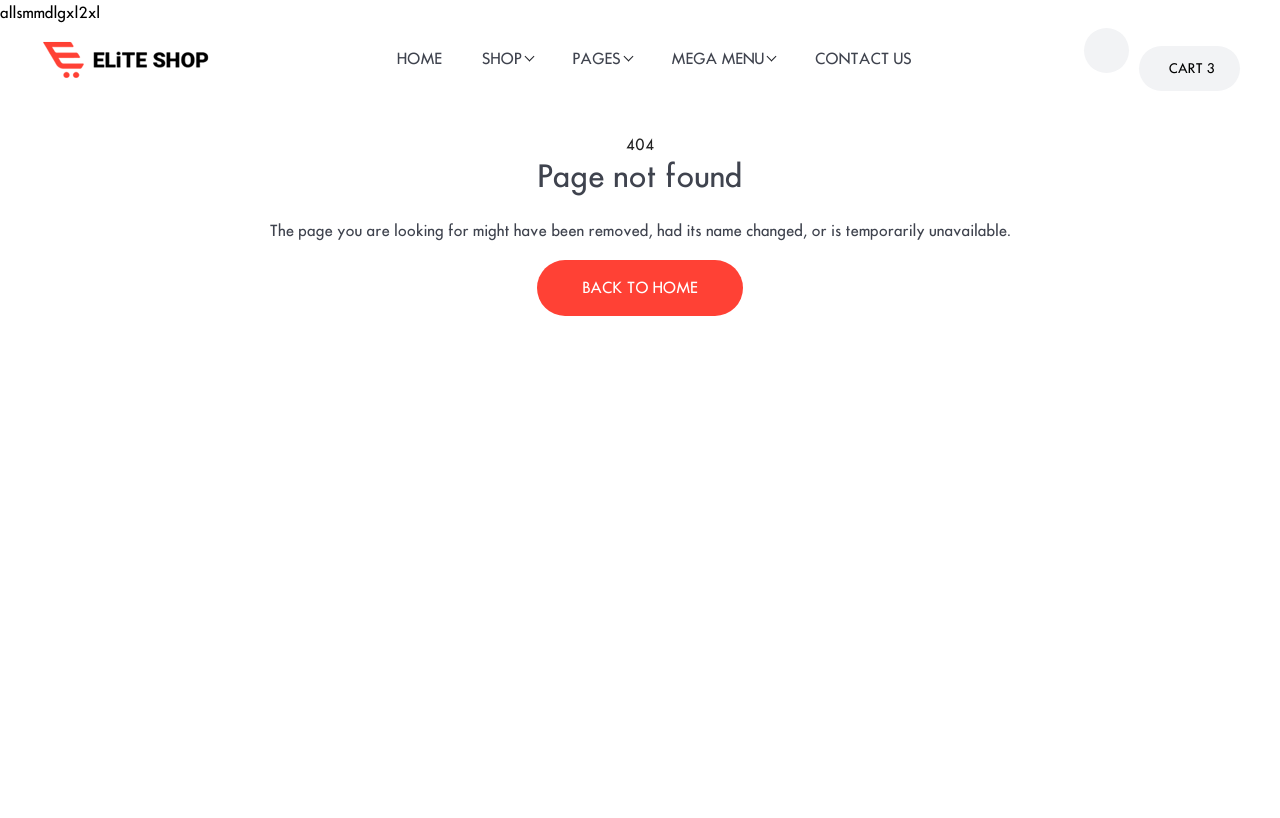
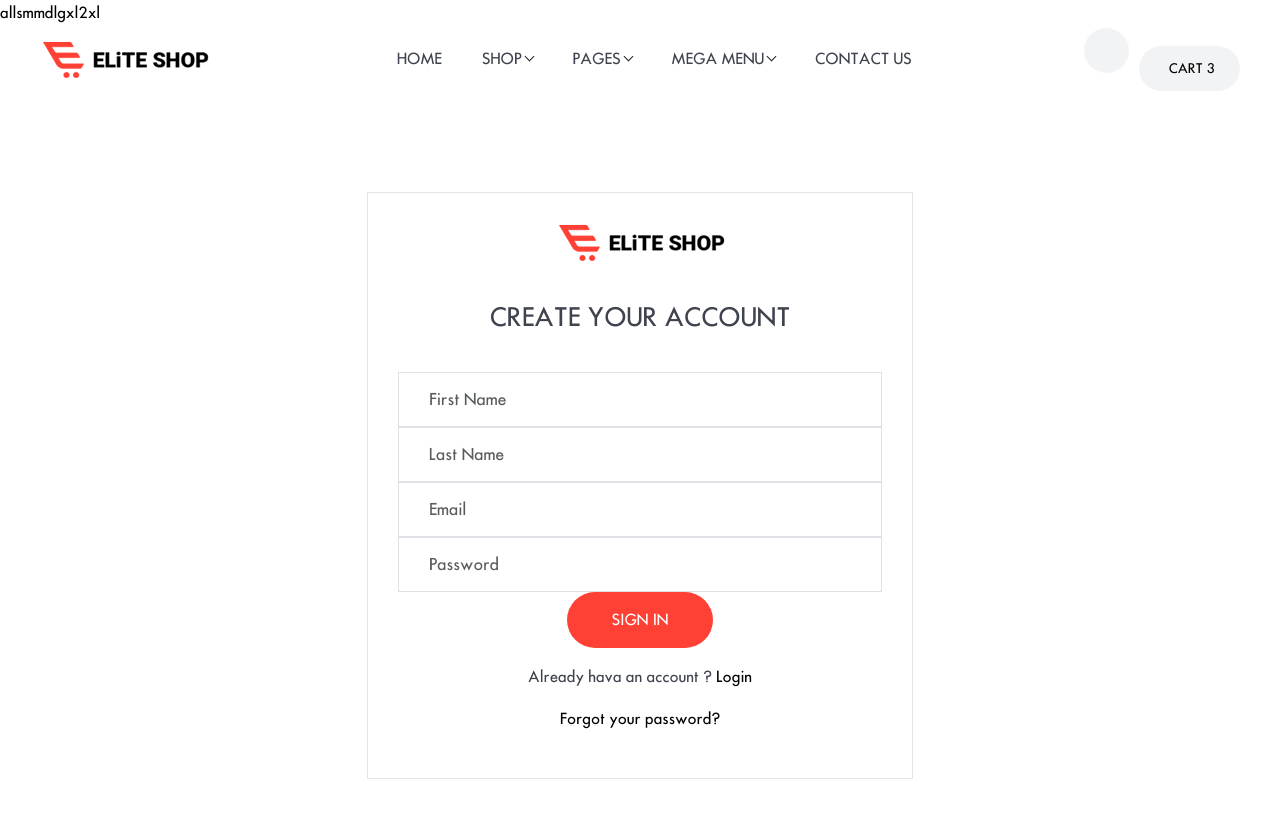
Before and after one commit to tfmukles/shopify-ecomerce, a Next.js app: page /register in a window 1280 px wide. Before the commit this address had no page. Shown: the top 818 px of the page. Built offline with nearby package versions, Linux system fonts and the light colour scheme.

Commit message:
customer add mutation added

```diff
--- a/src/app/products/page.tsx
+++ b/src/app/products/page.tsx
@@ -6,8 +6,6 @@ import { getProducts } from "@/lib/shopify";
 const Products = async () => {
   const { sortKey, reverse } = defaultSort;
   const products = await getProducts({ sortKey, reverse });
-
-  console.log({ products });
 
   return (
     <section className="section">
--- /dev/null
+++ b/src/app/register/page.tsx
@@ -0,0 +1,85 @@
+"use client";
+
+import { shopifyFetch } from "@/lib/shopify";
+import { customerCreate } from "@/lib/shopify/mutations/customer";
+
+const Register = () => {
+  const submitHandler = (e: React.FormEvent) => {
+    e.preventDefault();
+    const formObject: { [key: string]: unknown } = {};
+    const form = e.currentTarget as HTMLFormElement;
+    const formData = new FormData(form);
+    formData.forEach((value, key) => {
+      formObject[key] = value;
+    });
+
+    const data = shopifyFetch<any>({
+      query: customerCreate,
+      variables: formObject,
+    });
+
+    console.log(data);
+  };
+  return (
+    <section className="signin-page account">
+      <div className="container">
+        <div className="row">
+          <div className="col-md-6 mx-auto">
+            <div className="block text-center">
+              <a className="logo" href="index.html">
+                <img src="images/logo.png" alt="logo" />
+              </a>
+              <h2 className="text-center">Create Your Account</h2>
+              <form onSubmit={submitHandler} className="text-left clearfix">
+                <div className="form-group">
+                  <input
+                    name="firstName"
+                    type="text"
+                    className="form-control"
+                    placeholder="First Name"
+                  />
+                </div>
+                <div className="form-group">
+                  <input
+                    name="lastName"
+                    type="text"
+                    className="form-control"
+                    placeholder="Last Name"
+                  />
+                </div>
+                <div className="form-group">
+                  <input
+                    type="email"
+                    className="form-control"
+                    placeholder="Email"
+                  />
+                </div>
+                <div className="form-group">
+                  <input
+                    name="password"
+                    type="password"
+                    className="form-control"
+                    placeholder="Password"
+                  />
+                </div>
+                <div className="text-center">
+                  <button type="submit" className="btn btn-primary">
+                    Sign In
+                  </button>
+                </div>
+              </form>
+              <p className="mt-3">
+                Already hava an account ?<a href="login.html"> Login</a>
+              </p>
+              <p>
+                <a href="forget-password.html"> Forgot your password?</a>
+              </p>
+            </div>
+          </div>
+        </div>
+      </div>
+    </section>
+  );
+};
+
+export default Register;
--- /dev/null
+++ b/src/lib/shopify/mutations/customer.ts
@@ -0,0 +1,20 @@
+export const customerCreate =
+  /* GraphQL */
+  `
+    mutation customerCreate($input: CustomerCreateInput!) {
+      customerCreate(input: $input) {
+        customer {
+          firstName
+          lastName
+          email
+          phone
+          acceptsMarketing
+        }
+        customerUserErrors {
+          field
+          message
+          code
+        }
+      }
+    }
+  `;
```
